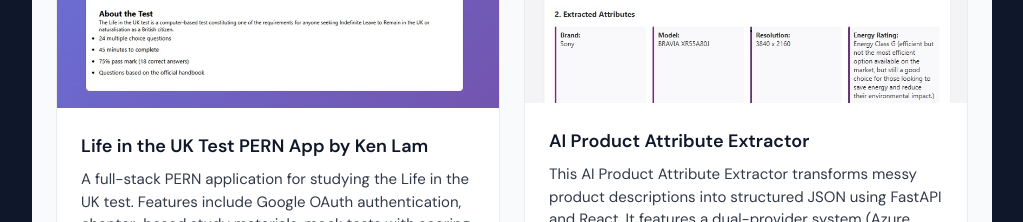
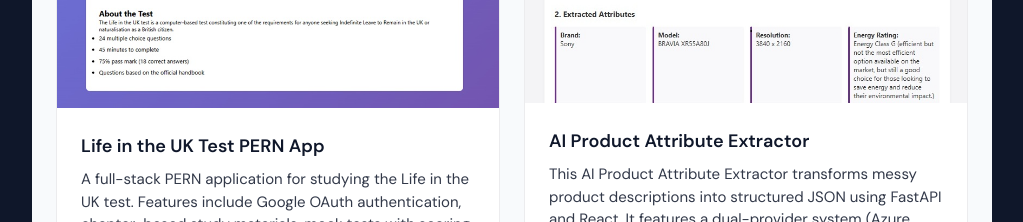
Before and after one commit to kenyklam330/kenyklam330.github.io, an Angular app: page / in a window 1280 px wide. Shown: the part 2200-2422 px from the top of the page, without its empty margins (128-1151 px from the left). Built offline with nearby package versions, Linux system fonts and the light colour scheme.

Commit message:
Update projects.ts

```diff
--- a/src/app/components/projects/projects.ts
+++ b/src/app/components/projects/projects.ts
@@ -18,7 +18,7 @@ export interface Project {
 export class Projects {
   protected projects: Project[] = [
     {
-      title: 'Life in the UK Test PERN App by Ken Lam',
+      title: 'Life in the UK Test PERN App',
       description: 'A full-stack PERN application for studying the Life in the UK test. Features include Google OAuth authentication, chapter-based study materials, mock tests with scoring, progress tracking, and a user dashboard. Built with React (Vite), Node.js/Express, PostgreSQL, and Passport.js for secure Google OAuth login.',
       thumbnail: 'project5.jpg',
       repo: 'https://github.com/kenyklam330/life-in-the-uk-test-pern-app',
```
